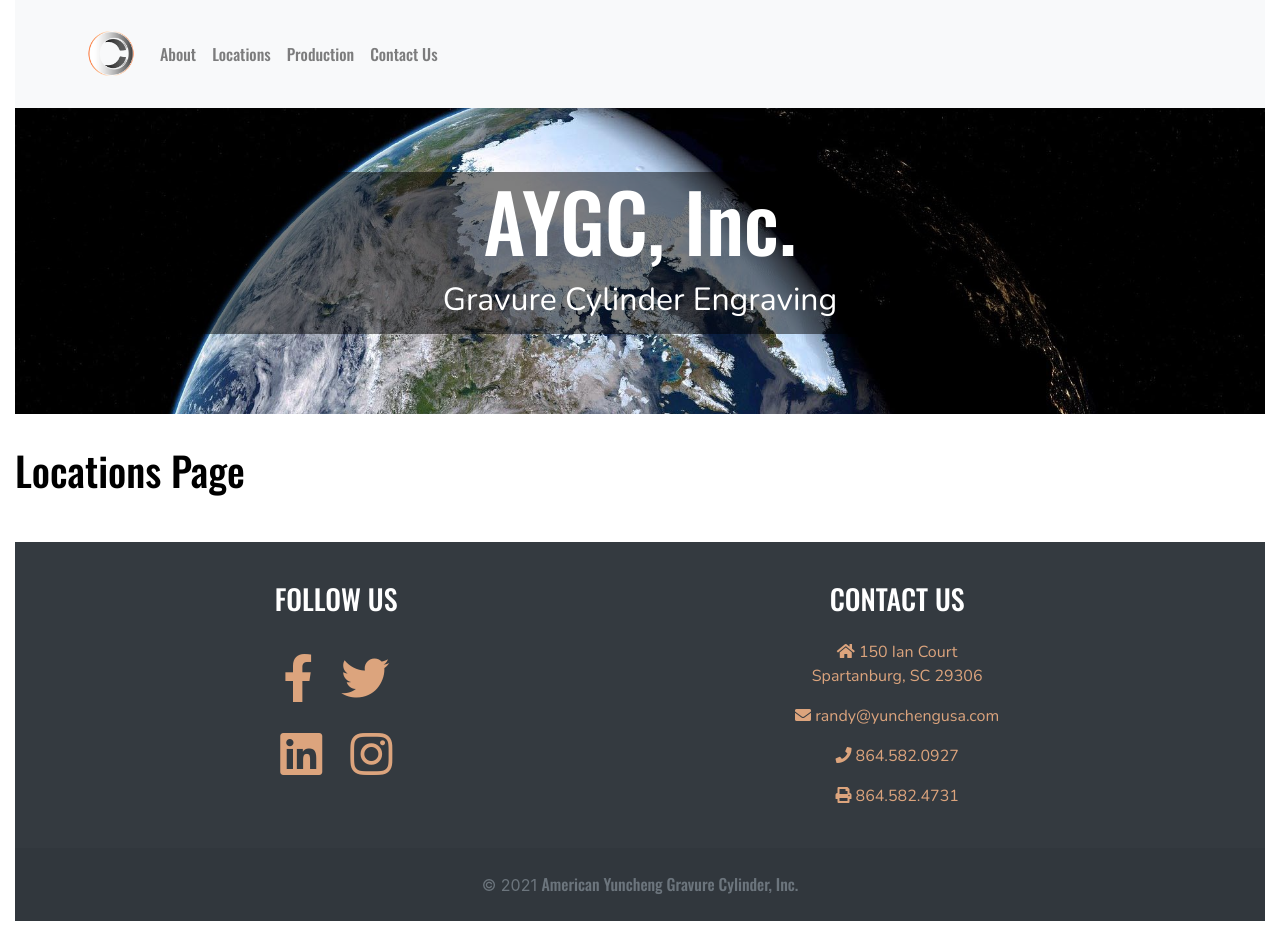
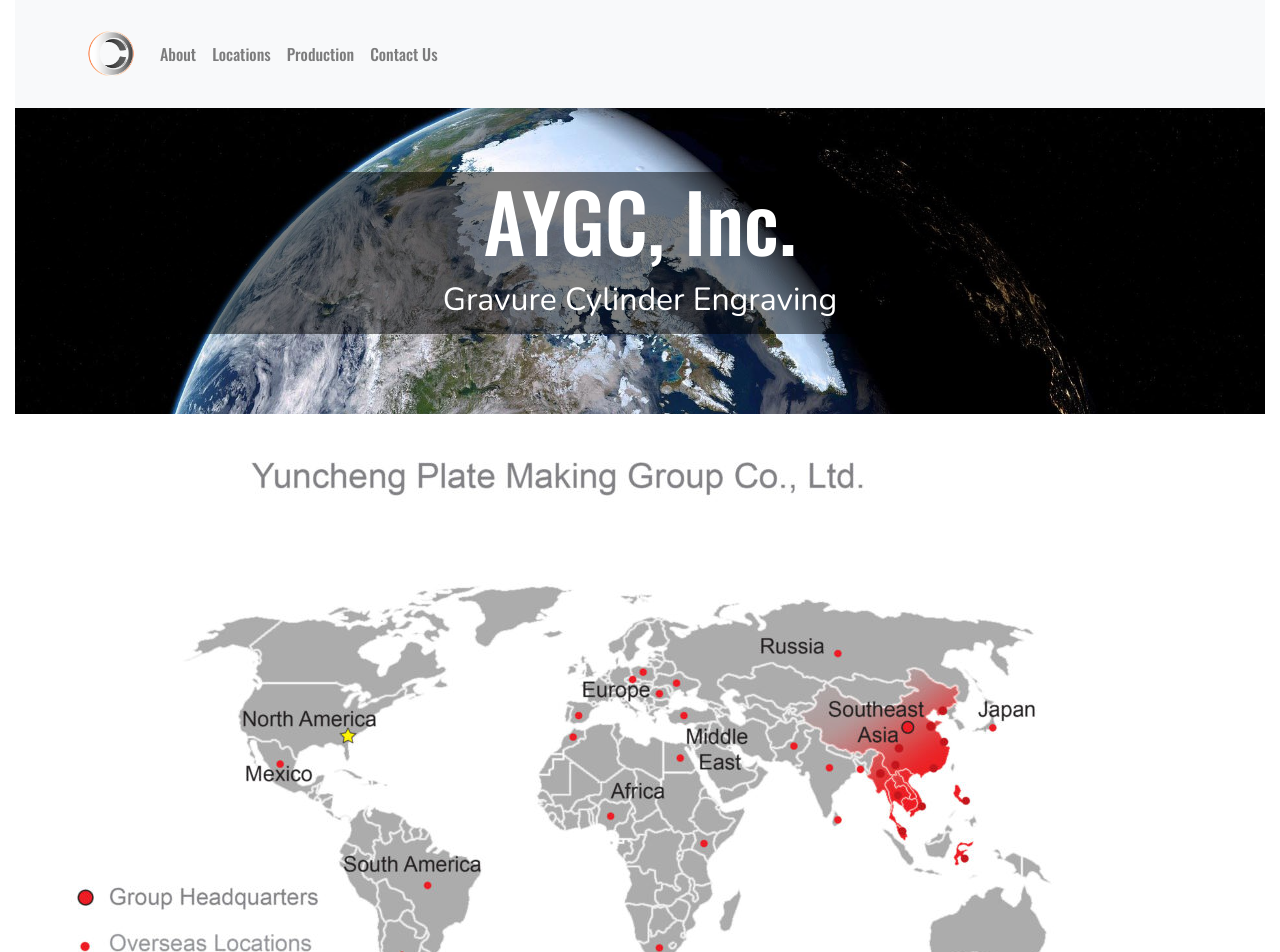
Before and after one commit to ejw773/aygc-2021, a React (Create React App) app: page /locations in a window 1280 px wide. Shown: the top 952 px of the page. Before the commit the page ends 921 px from the top, so only its background shows below. Built offline with nearby package versions, Linux system fonts and the light colour scheme.

Commit message:
completes Locations page

```diff
--- a/src/components/ContactComponent.js
+++ b/src/components/ContactComponent.js
@@ -5,7 +5,6 @@
     return (
         <div>
             <Jumbotron currentPage="contact"/>
-
             <h1 style={{color: 'black'}}>Contact Page</h1>
         </div>
     )
--- a/src/components/LocationsComponent.js
+++ b/src/components/LocationsComponent.js
@@ -1,12 +1,21 @@
 import React from 'react';
 import Jumbotron from './JumbotronComponent'
+import YunchengMap from '../images/Map-1024x610.jpg';
+import YunchengLocations from '../images/yuncheng-locations.png';
+
 
 const Locations = () => {
     return (
         <div>
             <Jumbotron currentPage="locations"/>
-
-            <h1 style={{color: 'black'}}>Locations Page</h1>
+            <div className="container container-fluid">
+                <div className="row">
+                    <img className="img-fluid" src={YunchengMap} />
+                </div>
+                <div className="row">
+                    <img className="img-fluid" src={YunchengLocations} />
+                </div>
+            </div>
         </div>
     )
 }
--- a/src/components/ProductionComponent.js
+++ b/src/components/ProductionComponent.js
@@ -5,7 +5,6 @@
     return (
         <div>
             <Jumbotron currentPage="production"/>
-            <h1 style={{color: 'black'}}>Production Page</h1>
         </div>
     )
 }
```
